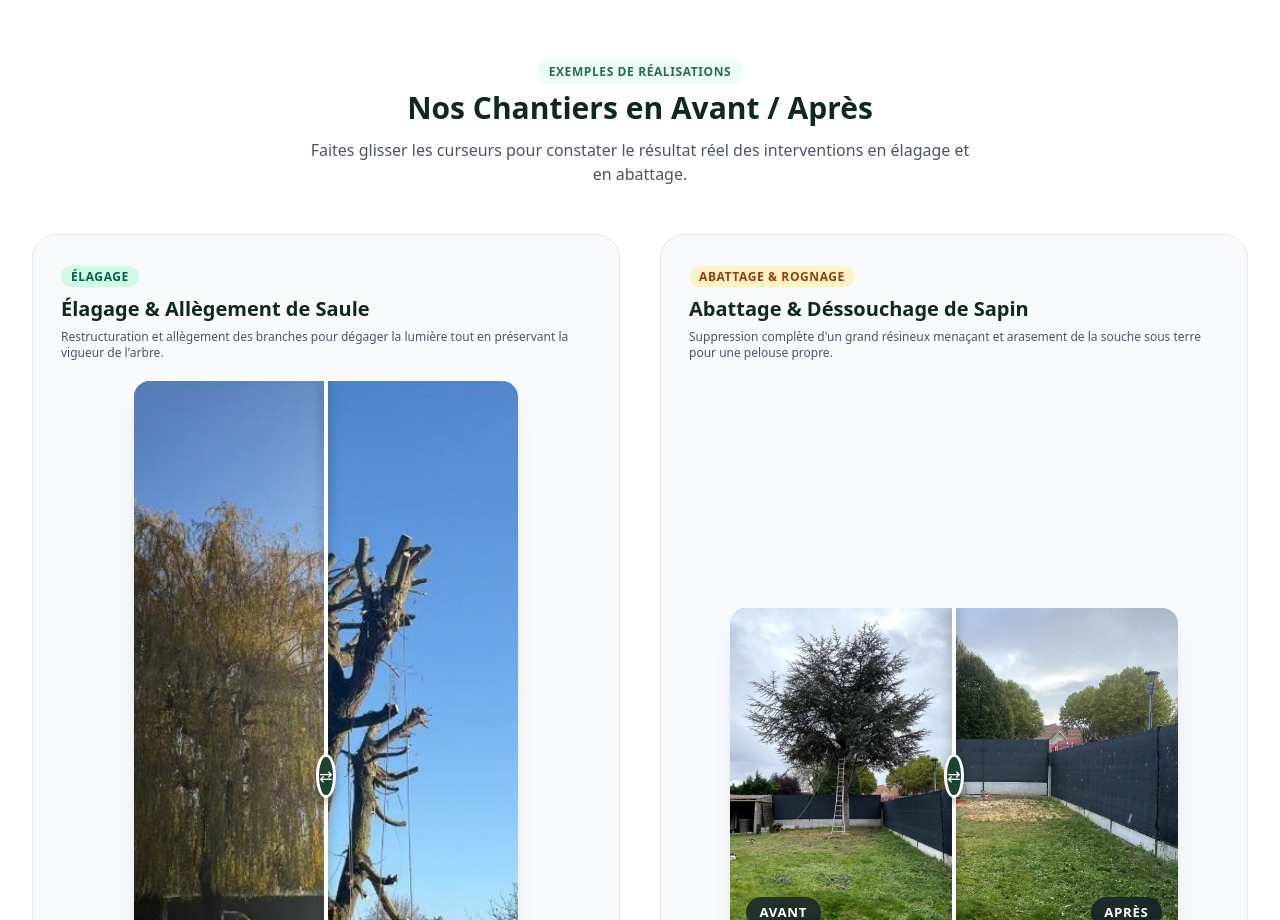
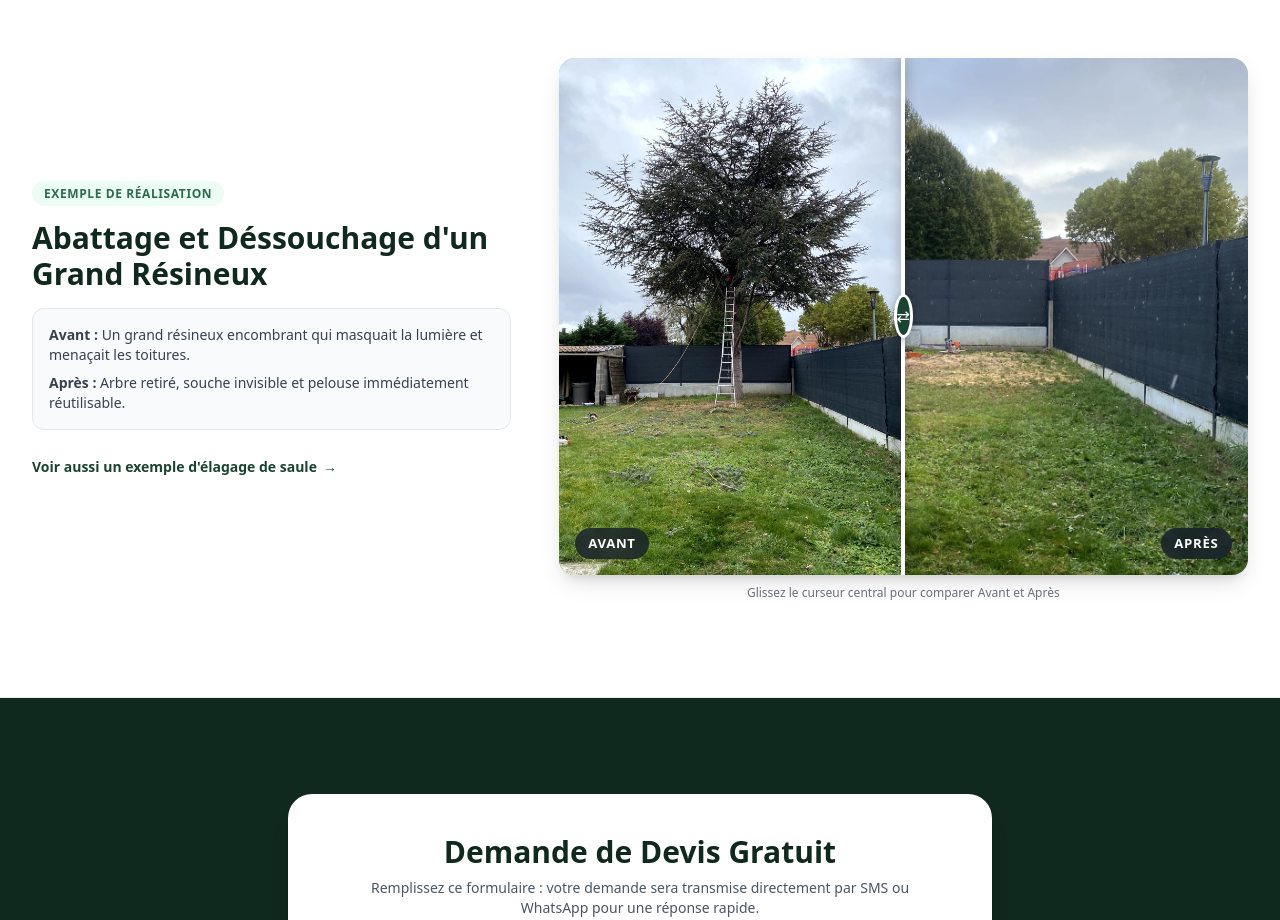
Before and after one commit to jbrovert-eng/tony-artisant, a plain HTML site: page index.html in a window 1280 px wide. Shown: the part 1880-2800 px from the top of the page. Drawn offline with nearby package versions, Linux system fonts and the light colour scheme.

Commit message:
Correction du cadrage et de la nettete des visuels hero avec les photos HD

```diff
--- a/index.html
+++ b/index.html
@@ -315,8 +315,8 @@
         <!-- Visuel Chantiers Réels -->
         <div class="lg:col-span-5">
           <div class="rounded-2xl overflow-hidden shadow-2xl border-4 border-white/10">
-            <img src="assets/images/elagage-apres.jpg" alt="Intervention d'élagage réalisée par Tony"
-              class="w-full h-80 sm:h-96 object-cover object-top" loading="lazy">
+            <img src="assets/images/elagage1.jpg" alt="Intervention d'élagage en hauteur"
+              class="w-full h-80 sm:h-96 object-cover" loading="lazy">
           </div>
         </div>
 
@@ -514,57 +514,32 @@
   <!-- COMPARATEUR AVANT / APRÈS (ÉPURÉ SANS BOUTON SUPERFLU) -->
   <section id="avant-apres" class="py-16 md:py-24 bg-white border-y border-gray-200">
     <div class="max-w-7xl mx-auto px-4 sm:px-6 lg:px-8">
-      <div class="text-center max-w-2xl mx-auto mb-12">
-        <span class="text-xs font-semibold uppercase tracking-wider text-sage-600 bg-emerald-50 px-3 py-1 rounded-full">Exemples de Réalisations</span>
-        <h2 class="text-3xl font-extrabold text-forest-900 mt-2 mb-3">
-          Nos Chantiers en Avant / Après
-        </h2>
-        <p class="text-gray-600 text-sm sm:text-base">
-          Faites glisser les curseurs pour constater le résultat réel des interventions en élagage et en abattage.
-        </p>
-      </div>
+      <div class="grid grid-cols-1 lg:grid-cols-12 gap-12 items-center">
 
-      <div class="grid grid-cols-1 lg:grid-cols-2 gap-10">
+        <div class="lg:col-span-5 space-y-4">
+          <span
+            class="text-xs font-semibold uppercase tracking-wider text-sage-600 bg-emerald-50 px-3 py-1 rounded-full">Exemple
+            de Réalisation</span>
+          <h2 class="text-2xl sm:text-3xl font-extrabold text-forest-900 leading-tight">
+            Abattage et Déssouchage d'un Grand Résineux
+          </h2>
 
-        <!-- Projet 1 : Élagage -->
-        <div class="bg-gray-50 p-6 sm:p-7 rounded-3xl border border-gray-200 flex flex-col justify-between">
-          <div class="mb-5">
-            <span class="text-xs font-bold uppercase tracking-wider text-emerald-800 bg-emerald-100 px-2.5 py-0.5 rounded-full">Élagage</span>
-            <h3 class="text-xl font-bold text-forest-900 mt-2 mb-1.5">Élagage & Allègement de Saule</h3>
-            <p class="text-xs text-gray-600">
-              Restructuration et allègement des branches pour dégager la lumière tout en préservant la vigueur de l'arbre.
+          <div class="space-y-2 bg-gray-50 p-4 rounded-xl border border-gray-200 text-xs sm:text-sm text-gray-700">
+            <p><strong>Avant :</strong> Un grand résineux encombrant qui masquait la lumière et menaçait les toitures.
             </p>
+            <p><strong>Après :</strong> Arbre retiré, souche invisible et pelouse immédiatement réutilisable.</p>
           </div>
 
-          <div class="ba-slider-container max-w-xs sm:max-w-sm mx-auto shadow-xl" style="aspect-ratio: 352 / 724;">
-            <img src="assets/images/elagage-apres.jpg" alt="Après : Saule allégé et restructuré" loading="lazy">
-            <span class="ba-badge ba-badge-after">Après</span>
-
-            <div class="ba-before-wrapper">
-              <img src="assets/images/elagage-avant.jpg" alt="Avant : Saule avec ramure très dense" loading="lazy">
-              <span class="ba-badge ba-badge-before">Avant</span>
-            </div>
-
-            <div class="ba-handle" aria-label="Curseur glissant avant-après">
-              <div class="ba-handle-btn">⇄</div>
-            </div>
+          <div class="pt-2">
+            <a href="elagage-arbres.html#comparateur-elagage" class="inline-flex items-center text-sm font-bold text-forest-800 hover:text-emerald-600 transition">
+              <span>Voir aussi un exemple d'élagage de saule</span>
+              <span class="ml-1.5">→</span>
+            </a>
           </div>
-          <p class="text-center text-xs text-gray-500 mt-3 italic">
-            Glissez pour comparer l'élagage
-          </p>
         </div>
 
-        <!-- Projet 2 : Abattage & Déssouchage -->
-        <div class="bg-gray-50 p-6 sm:p-7 rounded-3xl border border-gray-200 flex flex-col justify-between">
-          <div class="mb-5">
-            <span class="text-xs font-bold uppercase tracking-wider text-amber-800 bg-amber-100 px-2.5 py-0.5 rounded-full">Abattage & Rognage</span>
-            <h3 class="text-xl font-bold text-forest-900 mt-2 mb-1.5">Abattage & Déssouchage de Sapin</h3>
-            <p class="text-xs text-gray-600">
-              Suppression complète d'un grand résineux menaçant et arasement de la souche sous terre pour une pelouse propre.
-            </p>
-          </div>
-
-          <div class="ba-slider-container max-w-md mx-auto shadow-xl" style="aspect-ratio: 4 / 3;">
+        <div class="lg:col-span-7">
+          <div class="ba-slider-container">
             <img src="assets/images/apres.jpg" alt="Après : Arbre abattu et terrain nettoyé" loading="lazy">
             <span class="ba-badge ba-badge-after">Après</span>
 
@@ -577,8 +552,8 @@
               <div class="ba-handle-btn">⇄</div>
             </div>
           </div>
-          <p class="text-center text-xs text-gray-500 mt-3 italic">
-            Glissez pour comparer l'abattage
+          <p class="text-center text-xs text-gray-500 mt-2.5">
+            Glissez le curseur central pour comparer Avant et Après
           </p>
         </div>
 
```
Also changed, not shown: elagage-arbres.html (+2 -2 lines).
